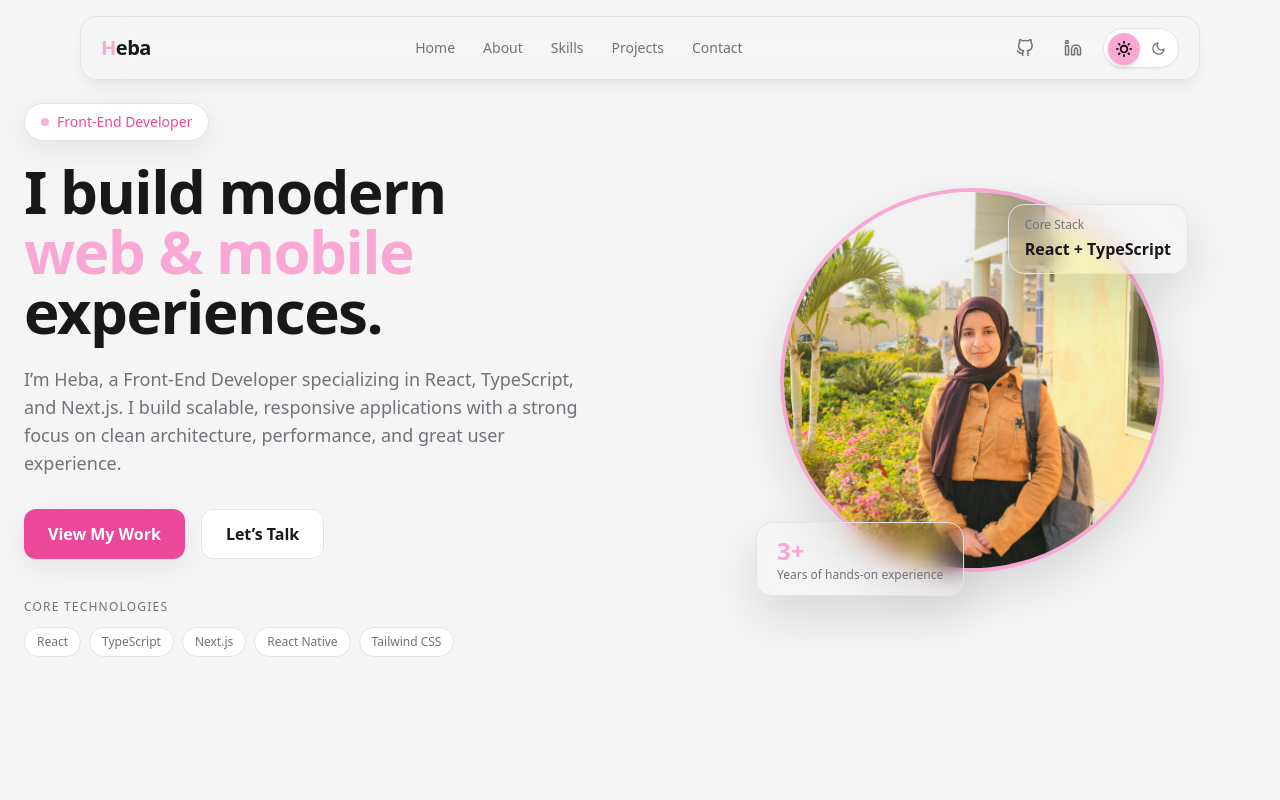
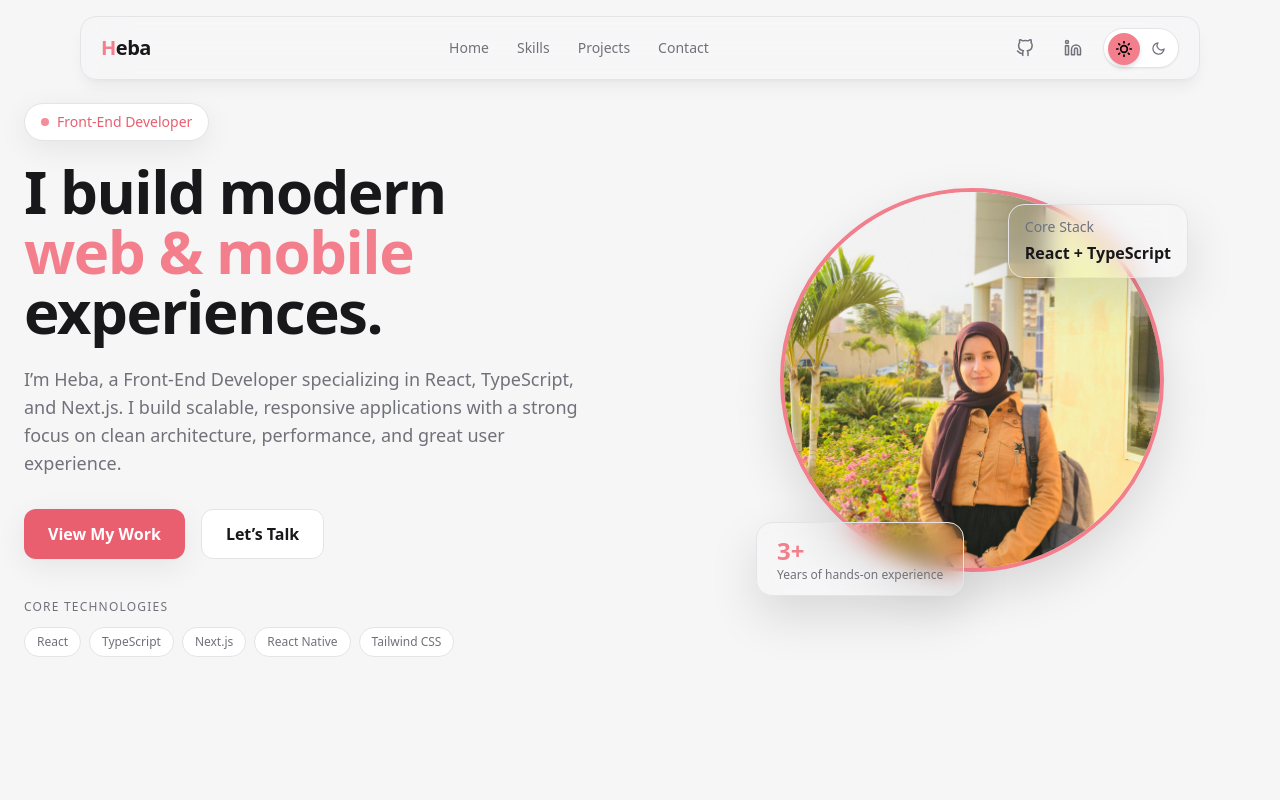
Before and after one commit to HebaElgohary/my-portfolio, a React (Vite) app: page / in a window 1280 px wide. Shown: the top 800 px of the page. Built offline with nearby package versions, Linux system fonts and the light colour scheme.

Commit message:
dix: updated color palette in ds

```diff
--- a/src/App.css
+++ b/src/App.css
@@ -9,7 +9,7 @@
 :root {
   /* Primary */
   --color-primary: #f9a8d4;       /* pink-300 */
-  --color-primary-light: #fbcfe8; /* pink-200 */
+  --color-primary-light: #fbcfe8;  /* pink-200 */
   --color-primary-dark: #f472b6;  /* pink-400 */
 
   /* Background */
--- a/src/components/organisms/Header.tsx
+++ b/src/components/organisms/Header.tsx
@@ -4,7 +4,7 @@ import ThemeToggle from "../molecules/ThemeToggle"
 
 const navLinks = [
   { label: "Home", href: "#home" },
-  { label: "About", href: "#about" },
+//   { label: "About", href: "#about" },
   { label: "Skills", href: "#skills" },
   { label: "Projects", href: "#projects" },
   { label: "Contact", href: "#contact" },
--- a/src/components/organisms/Hero.tsx
+++ b/src/components/organisms/Hero.tsx
@@ -296,10 +296,11 @@ export default function Hero() {
                 border-4
                 border-primary
                 object-cover
-                object-[40%_60%]
+                object-[60%_40%]
                 shadow-elevated
                 transition-transform
                 duration-700
+
                 hover:scale-105
                 sm:h-72
                 sm:w-72
@@ -328,7 +329,7 @@ export default function Hero() {
                 sm:block
               "
             >
-              <p className="text-xs text-text-muted">
+              <p className="text-sm text-gray-500">
                 Core Stack
               </p>
 
--- a/src/index.css
+++ b/src/index.css
@@ -3,16 +3,17 @@
 @tailwind utilities;
 
 :root {
-  --color-primary: #f9a8d4;
-  --color-primary-light: #fbcfe8;
-  --color-primary-dark: #ec4899;
+  /* Primary */
+  --color-primary: #f47f8c;
+  --color-primary-light: #ffd6dc;
+  --color-primary-dark: #e95f70;
 
   /* Page */
-  --color-bg: #f5f5f5;
+  --color-bg: #f6f6f7;
 
   /* Cards */
   --color-surface: #ffffff;
-  --color-surface-hover: #fff7fb;
+  --color-surface-hover: #fff7f8;
 
   /* Text */
   --color-text: #18181b;
@@ -21,6 +22,7 @@
   /* Borders */
   --color-border: #e4e4e7;
 
+  /* Shadows */
   --shadow-card:
     0 8px 30px rgba(0, 0, 0, 0.07);
 
@@ -28,12 +30,12 @@
     0 20px 50px rgba(0, 0, 0, 0.12);
 
   --shadow-glow:
-    0 0 40px rgba(249, 168, 212, 0.20);
+    0 0 40px rgba(244, 127, 140, 0.20);
 }
 
 .dark {
   /* Page */
-  --color-bg: #050505;
+  --color-bg: #09090b;
 
   /* Cards */
   --color-surface: #18181b;
@@ -46,11 +48,12 @@
   /* Borders */
   --color-border: #333338;
 
-  /* Pink */
-  --color-primary: #f9a8d4;
-  --color-primary-light: #fbcfe8;
-  --color-primary-dark: #ec4899;
+  /* Primary */
+  --color-primary: #ff9aa7;
+  --color-primary-light: #ffc4cb;
+  --color-primary-dark: #f76f80;
 
+  /* Shadows */
   --shadow-card:
     0 8px 30px rgba(0, 0, 0, 0.55);
 
@@ -58,9 +61,8 @@
     0 20px 50px rgba(0, 0, 0, 0.75);
 
   --shadow-glow:
-    0 0 40px rgba(249, 168, 212, 0.14);
+    0 0 40px rgba(255, 154, 167, 0.16);
 }
-
 
 /* ================= GLOBAL ================= */
 
```
